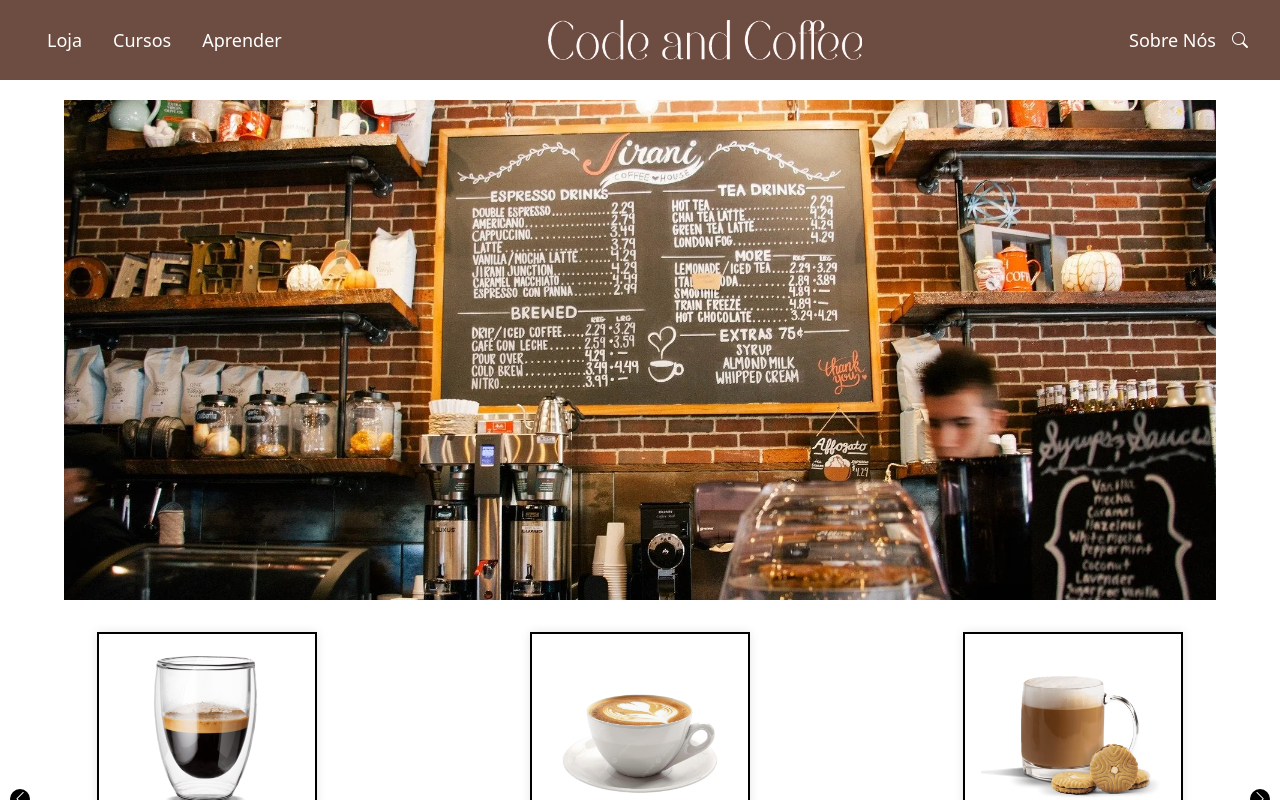
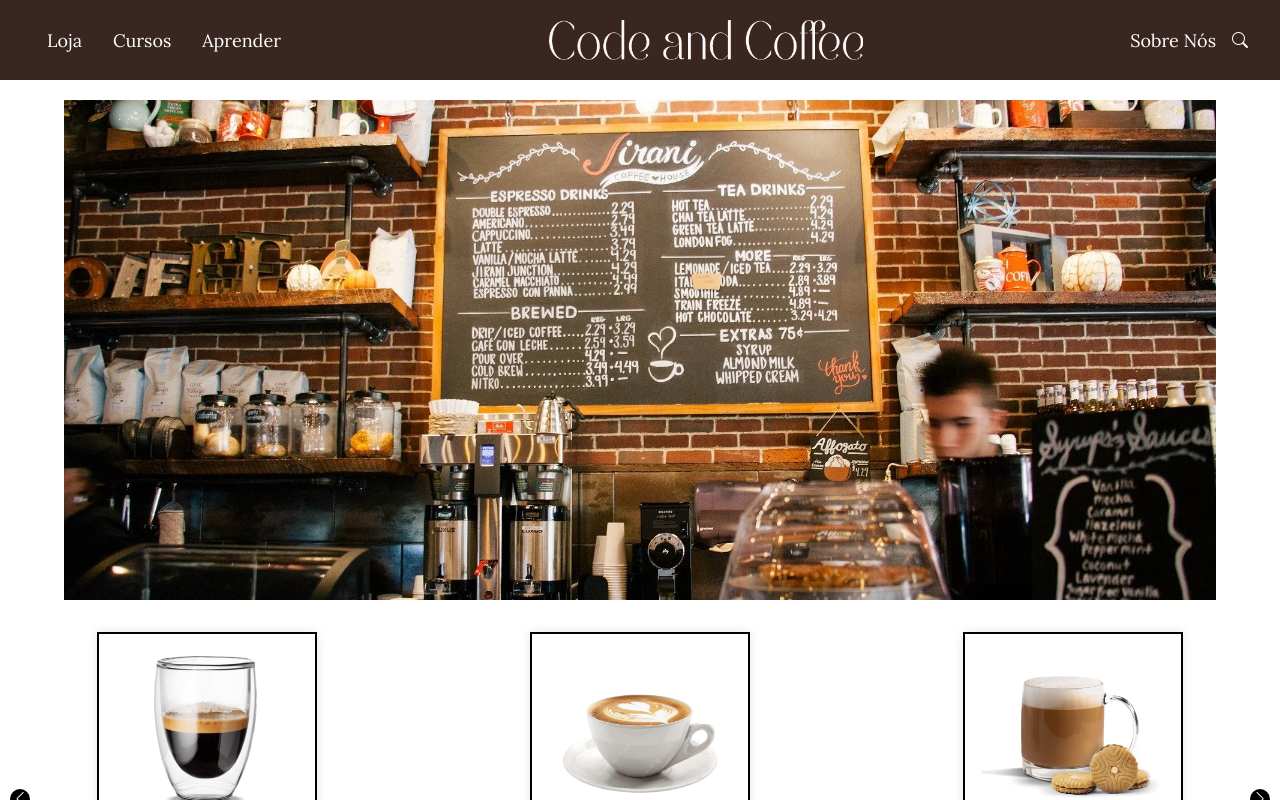
Before and after one commit to raul4nt/code-and-coffee, an Angular app: page / in a window 1280 px wide. Shown: the top 800 px of the page. Built offline with nearby package versions, Linux system fonts and the light colour scheme; data requests are answered from the project's data file.

Commit message:
fix: change font

```diff
--- a/src/app/components/header/header.component.css
+++ b/src/app/components/header/header.component.css
@@ -1,5 +1,5 @@
 .navbar {
-  background-color: #6d4c41;
+  background-color: #392620;
   height: 80px;
   display: flex;
   justify-content: space-between;
--- a/src/index.html
+++ b/src/index.html
@@ -7,7 +7,8 @@
   <base href="/">
   <meta name="viewport" content="width=device-width, initial-scale=1">
 
-  <link href="https://fonts.googleapis.com/css2?family=Poppins:wght@400;600&display=swap" rel="stylesheet">
+  <link href="https://fonts.googleapis.com/css2?family=Lora:wght@400;700&display=swap" rel="stylesheet">
+
 
 
   <link rel="icon" type="image/x-icon" href="favicon.ico">
--- a/src/styles.css
+++ b/src/styles.css
@@ -4,3 +4,8 @@
 @import 'swiper/css';
 @import 'swiper/css/navigation';
 @import 'swiper/css/pagination';
+
+
+body {
+  font-family: 'Lora', serif;
+}
```
